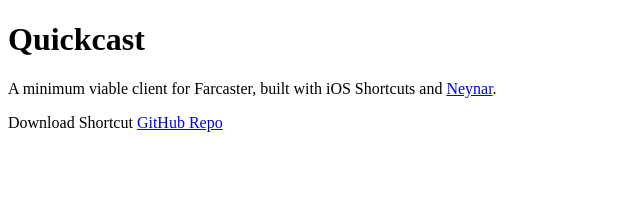
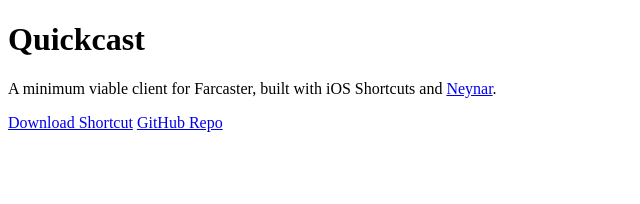
Before and after one commit to maxpetretta/quickcast.xyz, a SvelteKit app: page / in a window 1280 px wide. Shown: the top 204 px of the page, without its empty margins (0-640 px from the left). Built offline with nearby package versions, Linux system fonts and the light colour scheme; no server answers.

Commit message:
fix: shortcut url

```diff
--- a/src/routes/+page.svelte
+++ b/src/routes/+page.svelte
@@ -1,5 +1,5 @@
 <script type="ts">
-  const shortcutUrl = process.env.SHORTCUT_URL
+  const shortcutUrl = process.env.VITE_SHORTCUT_URL
 </script>
 
 <h1>Quickcast</h1>
```
Also changed, not shown: 1 other file (tests, documents, lock files or other folders).
